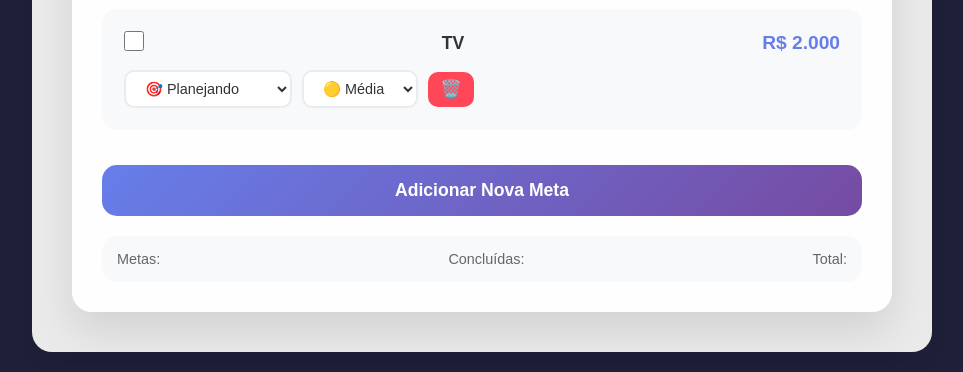
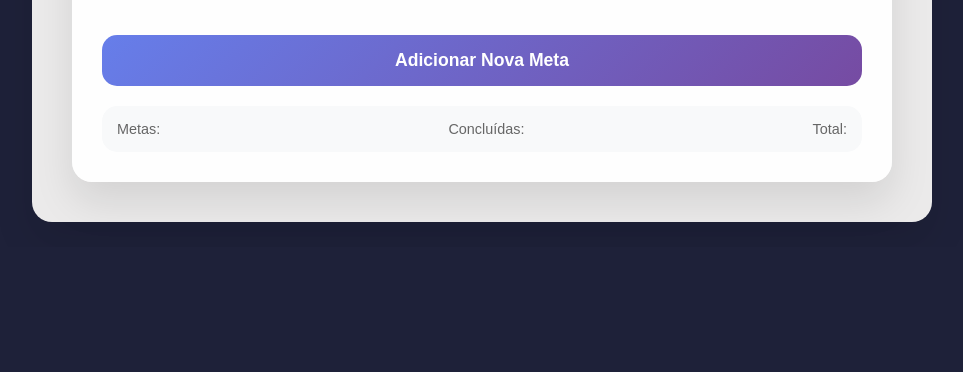
Before and after one commit to wesl1y/exit_lanche, a plain HTML site: page index.html in a window 1280 px wide. Shown: the part 553-925 px from the top of the page, without its empty margins (158-1121 px from the left). After the commit the page ends 800 px from the top, so only its background shows below. Drawn offline with Linux system fonts and the light colour scheme; no server answers.

Commit message:
fix: div aparecia ao carregar pagina

```diff
--- a/index.html
+++ b/index.html
@@ -34,32 +34,6 @@
         <div class="metas-container">
             <h2 class="metas-title">🎯 Metas</h2>
 
-        <div class="meta-item">
-            <div class="meta-header">
-                <div class="checkbox-container">
-                    <input type="checkbox" id="tv" onchange="toggleMeta(this)">
-                </div>
-                <label for="tv" class="meta-name">TV</label>
-                <span class="meta-value">R$ 2.000</span>
-            </div>
-            <div class="meta-controls">
-                <select class="status-select" onchange="updateStatus(this)">
-                    <option value="planejando">🎯 Planejando</option>
-                    <option value="progresso">🔄 Em Progresso</option>
-                    <option value="pausado">⏸️ Pausado</option>
-                    <option value="concluido">✅ Concluído</option>
-                </select>
-                <select class="priority-select" onchange="updatePriority(this)">
-                    <option value="baixa">🟢 Baixa</option>
-                    <option value="media" selected>🟡 Média</option>
-                    <option value="alta">🔴 Alta</option>
-                </select>
-                <button class="delete-btn" onclick="deleteMeta('${meta.id}', this)">
-                    🗑️
-                </button>
-            </div>
-        </div>
-
         <button class="add-meta-btn" onclick="addNewMeta()">
             Adicionar Nova Meta
         </button>
```
